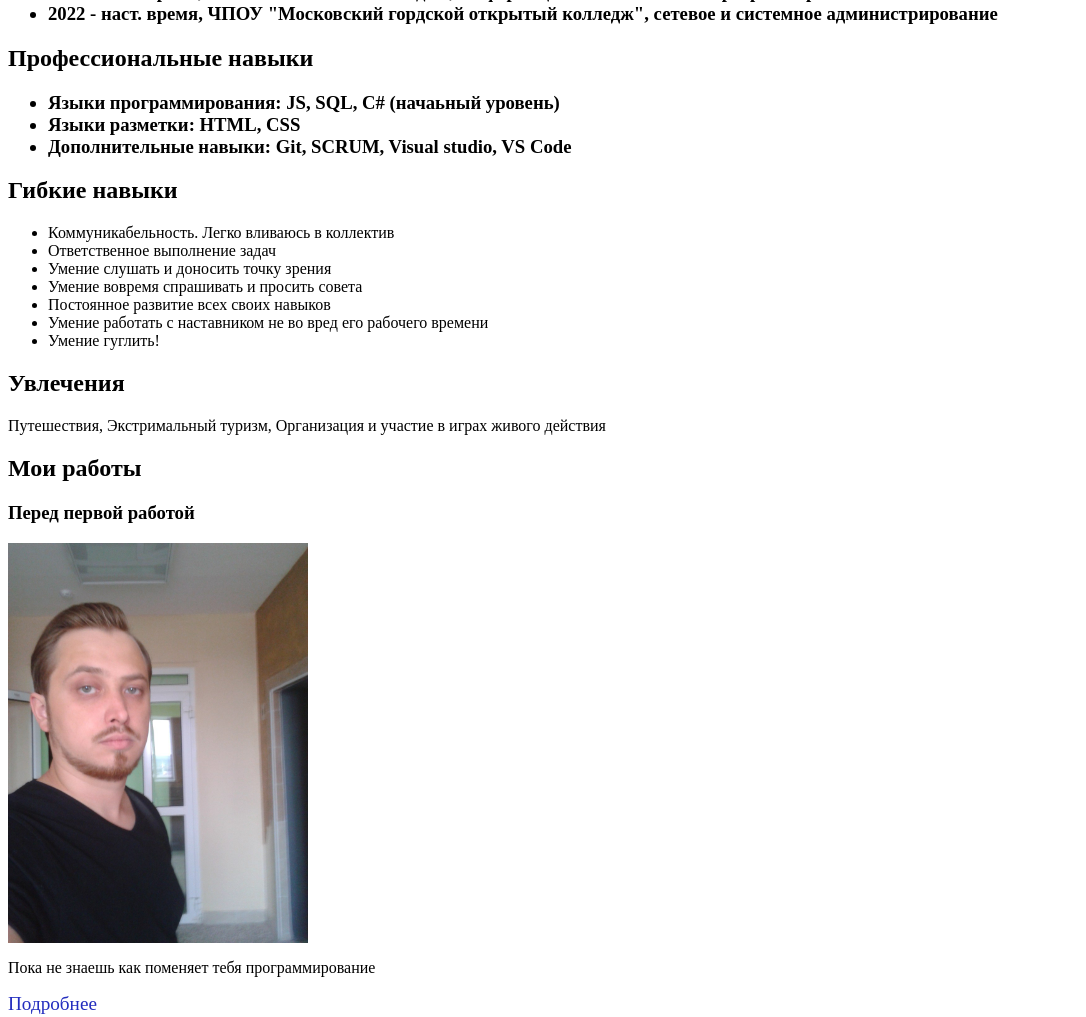
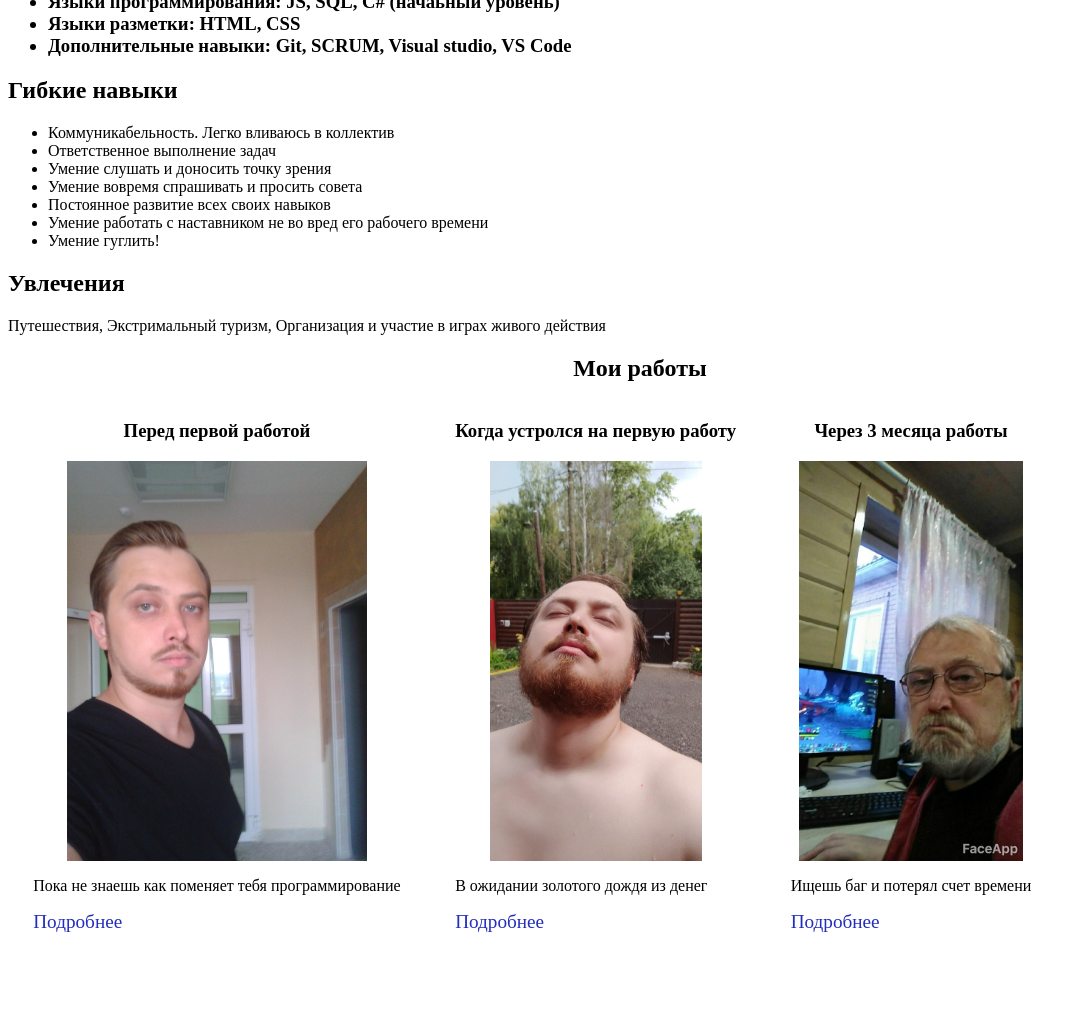
Before and after one commit to AndrewNikitin127/-AndrewNikitin127.github.io, a plain HTML site: page index.html in a window 1280 px wide. Shown: the part 1623-2640 px from the top of the page, without its empty margins (0-1086 px from the left). After the commit the page ends 2589 px from the top, so only its background shows below. Drawn offline with Linux system fonts and the light colour scheme.

Commit message:
Add files via upload

```diff
--- a/index.html
+++ b/index.html
@@ -4,16 +4,17 @@
 
 
 <header>
-    <p><img src="Avatar.png" alt="Логотип" width height="400px" title="Все еще я"><br>Это я</p>
-    <nav>
+
+    <nav style="display: inline-block; margin: auto; padding: 0% 22% 0% 1%; vertical-align:top ;  ">
         <ul>
             <li><a href="index.html">Главная</a></li>
             <li><a href="Biography.html">Биография</a></li>
             <li><a href="FavoriteCats.html">Любимые котики</a></li>
         </ul>
     </nav>
+    <p style="display: inline-block; margin: auto; "><img src="Avatar.png" alt="Логотип" width height="400px" title="Все еще я"><br>Это я</p>
 </header>
-<aside>
+<aside style="margin-top: 1%; ">
     <div>
         <a href="#workExperience">Опыт работы &nbsp &nbsp</a>
         <a href="#Education">Образование &nbsp &nbsp</a>
@@ -92,8 +93,8 @@
                 <li>2005- 2008, Пермский государственный педагогический университет (ПГПУ), факультет психологии (не
                     оконченное высшее)</li>
                 <li>2022 - наст. время, АНПОО "Хекслет колледж", Информационные системы и программирование</li>
-                <li>2022 - наст. время, ЧПОУ "Московский гордской открытый колледж", сетевое и системное
-                    администрирование
+                <li>2022 - наст. время, ЧПОУ "Московский гордской открытый колледж", Cетевое и системное
+                    администрирование"
                 </li>
             </ul>
         </h3>
@@ -128,27 +129,27 @@
         <span>Путешествия, Экстримальный туризм, Организация и участие в играх живого действия</span>
     </seletion>
 
-    <section>
-        <h2 id="portfolio">Мои работы</h2>
-        <article>
-            <h3>Перед первой работой</h3>
-            <img src="Avatar2.jpg" alt="Avatar2" width height="400px" title="Все еще я">
-            <p>Пока не знаешь как поменяет тебя программирование</p>
+    <section >
+        <h2 id="portfolio" style="text-align: center">Мои работы</h2>
+        <article style="display: inline-block; margin: 2%; margin-top: 0%;">
+            <h3 style="text-align:center"> Перед первой работой</h3>
+            <img src="Avatar2.jpg" alt="Avatar2" width height="400px" title="Все еще я" style="display: block; margin: auto;">
+            <p style="text-align:center">Пока не знаешь как поменяет тебя программирование</p>
             <a href="#">Подробнее</a>
         </article>
 
-        <article>
-            <h3>Когда устролся на первую работу</h3>
-            <img src="1.jpg" alt="1" width height="400px" title="И это я">
-            <p>В ожидании дождя из денег</p>
+        <article style="display: inline-block; margin: 2%; margin-top: 0%">
+            <h3 style="text-align:center">Когда устролся на первую работу</h3>
+            <img src="1.jpg" alt="1" width height="400px" title="И это я" style="display: block; margin: auto">
+            <p style="text-align:left">В ожидании золотого дождя из денег</p>
             <a href="#">Подробнее</a>
         </article>
 
-        <article>
-            <h3>Через 3 месяца работы</h3>
+        <article style="display: inline-block; margin: 2%; margin-top: 0%">
+            <h3 style="text-align:center">Через 3 месяца работы</h3>
 
-            <img src="warcraft.jpg" alt="warcraft" width height="400px" title="И тут тоже я">
-            <p>Ищешь баг и потерял счет времени</p>
+            <img src="warcraft.jpg" alt="warcraft" width height="400px" title="И тут тоже я" style="display: block; margin: auto">
+            <p style="text-align:left">Ищешь баг и потерял счет времени</p>
             <a href="#">Подробнее</a>
         </article>
 
```
